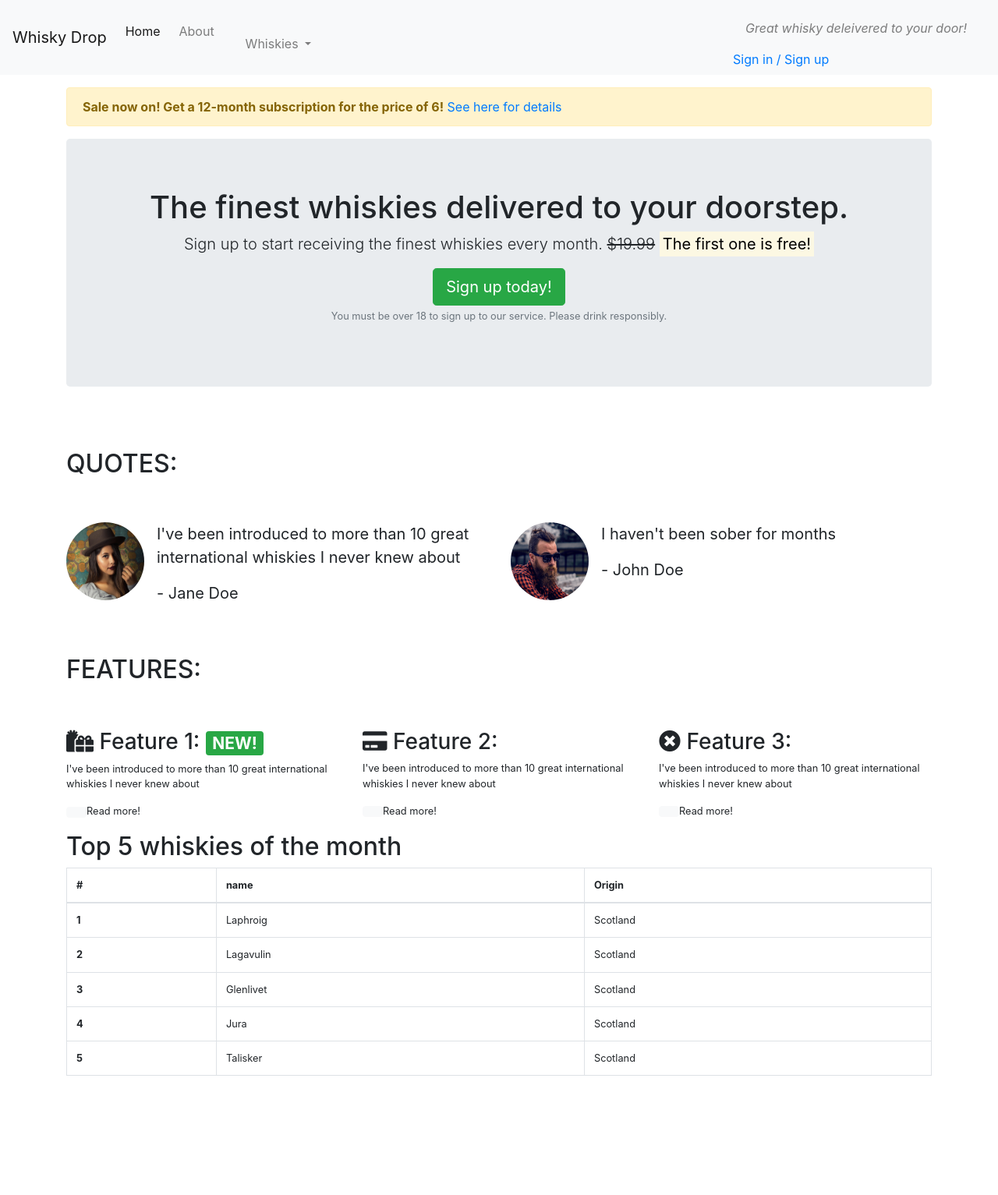
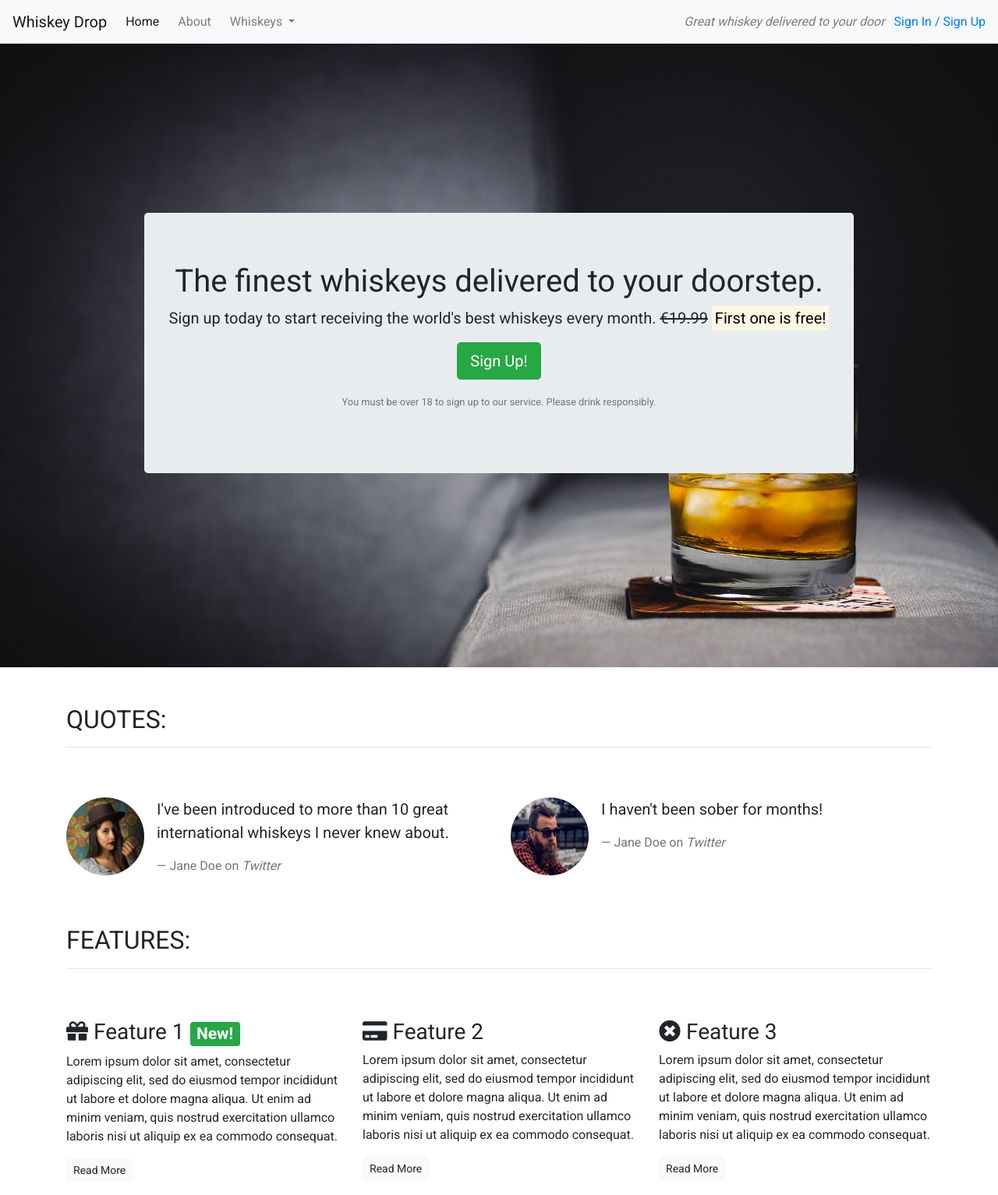
Before and after one commit to RossClarkScotland/Bootstrap1, a plain HTML site: page index.html in a window 1280 px wide. Shown: the whole page at 78% size. Before the commit the page ends 1396 px from the top, so only its background shows below. Drawn offline with nearby package versions, Linux system fonts and the light colour scheme.

Commit message:
started updating callout

```diff
--- /dev/null
+++ b/css/style.css
@@ -0,0 +1,30 @@
+body {
+    font-family: 'Roboto', sans-serif;
+}
+
+.alert-container {
+
+}
+
+.callout-container {
+    height: 100vh;
+
+    background: url("../images/whiskey-background.jpg") no-repeat bottom right fixed;
+    -webkit-background-size: cover;
+    -moz-background-size: cover;
+    -o-background-size: cover;
+    background-size: cover;
+
+    display: flex;
+    align-items: center;
+    justify-content: center;
+}
+}
+
+.quotes-container {
+
+}
+
+.features-container {
+
+}
--- a/index.html
+++ b/index.html
@@ -1,25 +1,32 @@
 <!DOCTYPE html>
-<html lang="en">
+<html lang="en-us">
+
 <head>
-    <meta charset="UTF-8">
+    <meta charset="utf-8">
     <meta name="viewport" content="width=device-width, initial-scale=1.0">
-    <title>Whisky Drop - Taste a new whisky every month!</title>
-    <link rel="stylesheet" href="https://stackpath.bootstrapcdn.com/bootstrap/4.5.0/css/bootstrap.min.css" integrity="sha384-9aIt2nRpC12Uk9gS9baDl411NQApFmC26EwAOH8WgZl5MYYxFfc+NcPb1dKGj7Sk" crossorigin="anonymous">
-<script src="https://stackpath.bootstrapcdn.com/bootstrap/4.5.0/js/bootstrap.min.js" integrity="sha384-OgVRvuATP1z7JjHLkuOU7Xw704+h835Lr+6QL9UvYjZE3Ipu6Tp75j7Bh/kR0JKI" crossorigin="anonymous"></script>
+    <title>Whiskey Drop | Taste a new whiskey every month</title>
+    <link rel="stylesheet" href="https://maxcdn.bootstrapcdn.com/bootstrap/4.1.3/css/bootstrap.min.css">
     <link rel="stylesheet" href="https://use.fontawesome.com/releases/v5.6.1/css/all.css" integrity="sha384-gfdkjb5BdAXd+lj+gudLWI+BXq4IuLW5IT+brZEZsLFm++aCMlF1V92rMkPaX4PP" crossorigin="anonymous">
+    <link href="https://fonts.googleapis.com/css2?family=Roboto:wght@400;700&display=swap" rel="stylesheet">
+    <link rel="stylesheet" href="css/style.css" type="text/css">
 </head>
+
 <body>
+    <!--Nav-->
     <nav class="navbar navbar-light navbar-expand-sm bg-light">
-        <a href="/" class="navbar-brand">Whisky Drop</a>
-        <button class="navbar-toggler ml-auto" type="button" data-toggle="collapse" data-target="#navbarNavDropdown" aria-expanded="false" aria-label="Toggle navigation">
+        <a href="/" class="navbar-brand">
+                    Whiskey Drop</a>
+
+        <button class="navbar-toggler ml-auto" type="button" data-toggle="collapse" data-target="#navbarNavDropdown" aria-controls="navbarNavDropdown" aria-expanded="false" aria-label="Toggle navigation">
         <span class="navbar-toggler-icon"></span></button>
+
         <div class="collapse navbar-collapse" id="navbarNavDropdown">
             <ul class="navbar-nav mr-auto">
                 <li class="active nav-item mr-2"><a class="nav-link" href="/">Home</a></li>
-                <li class="nav-item mr-2"><a class="nav-link" href="/about">About</li>
+                <li class="nav-item mr-2"><a class="nav-link" href="">About</a></li>
                 <li class="nav-item dropdown">
                     <a class="nav-link dropdown-toggle" href="#" id="navbarDropdownMenuLink" role="button" data-toggle="dropdown" aria-haspopup="true" aria-expanded="false">
-                    Whiskies
+          Whiskeys
         </a>
                     <div class="dropdown-menu" aria-labelledby="navbarDropdownMenuLink">
                         <a class="dropdown-item" href="#">Irish</a>
@@ -28,56 +35,63 @@
                         <a class="dropdown-item" href="#">American</a>
                     </div>
                 </li>
-                <li class="nav-item mr-2 d-block d-sm-none"><a class="nav-link" href="/login">Sign in / Sign up</li>
+
+                <li class="nav-item mr-2 d-block d-sm-none"><a class="nav-link" href="">Sign In / Sign Up</a></li>
+            </ul>
         </div>
         <div class="d-none d-md-block">
-            <p class="navbar-text my-auto mr-2"><i>Great whisky deleivered to your door!</i></p>
-            <a href="/login"> Sign in / Sign up</a>
-            </ul>
+            <p class="navbar-text my-auto mr-2"><i>Great whiskey delivered to your door</i></p>
+            <a href="/login">Sign In / Sign Up</a>
         </div>
-        </div>
+        <!--</div>-->
     </nav>
-    <article class="container mt-3">
-    <!-- callout -->
+    <!--alert container
+    <div class="container alert-container">
         <div class="row d-none d-sm-block">
             <div class="col-12">
                 <div class="alert alert-warning">
-                    <strong> Sale now on! Get a 12-month subscription for the price of 6!</strong>
-                    <a href="/">See here for details</a>
+                    <strong>Sale Now On!</strong> We've got a sale on. Get a 12 month subscription for the price of 6! <a href="">See here for more details</a>
                 </div>
             </div>
         </div>
+        <alert -->
+        <!-- Callout -->
+        <div class="container-fluid callout-container">
             <div class="row">
                 <div class="col-12">
                     <section class="callout jumbotron text-center">
-                <h1>The finest whiskies delivered to your doorstep.</h1>
-                <p class="lead">Sign up to start receiving the finest whiskies every month.
-                <s class="d-none d-sm-inline">$19.99</s>
+                        <h1>The finest whiskeys delivered to your doorstep.</h1>
+                        <p class="lead">Sign up today to start receiving the world's best whiskeys every month.
+                            <s class="d-none d-sm-inline">€19.99</s>
                             <span class="d-inline d-sm-none"><br></span>
-                <strong><mark>The first one is free!</mark></strong></p>
-                <button class="btn btn-success btn-lg" data-toggle="modal" data-target="#signUpModal">Sign up today!</button>
-                <p class="text-muted"><small>You must be over 18 to sign up to our service. Please drink responsibly.</small</p>
-            <!-- /. callout -->
+                            <strong><mark>First one is free!</mark></strong></p>
+                        <p><button class="btn btn-lg btn-success" data-toggle="modal" data-target="#signUpModal">Sign Up!</button></p>
+                        <p class="text-muted"><small>You must be over 18 to sign up to our service. Please drink responsibly.</small></p>
                     </section>
                 </div>
             </div>
-    <!-- quotes-->
+        </div>
+        <!-- /.callout -->
+    </div>
+        <!-- Quotes -->
+        <div class="container quotes">
             <section class="quotes">
                 <div class="row">
                     <div class="col-12 my-5">
                         <h2 class="text-uppercase">Quotes:</h2>
+                        <hr />
                     </div>
                 </div>
                 <div class="row">
                     <div class="col-12 col-md-6">
                         <div class="media">
                             <div class="d-none d-sm-block">
-                        <img src="images/girl-image.png" class="rounded-circle mr-3" height=100 width=100">
+                                <img src="images/girl-image.png" class="rounded-circle mr-3" height=100 width=100>
                             </div>
                             <div class="media-body">
                                 <blockquote class="blockquote">
-                            <p>I've been introduced to more than 10 great international whiskies I never knew about</p>
-                            <p>- Jane Doe</p>
+                                    <p>I've been introduced to more than 10 great international whiskeys I never knew about.</p>
+                                    <footer class="blockquote-footer">Jane Doe on <cite title="Twitter">Twitter</cite></footer>
                                 </blockquote>
                             </div>
                         </div>
@@ -85,101 +99,62 @@
                     <div class="col-12 col-md-6">
                         <div class="media">
                             <div class="d-none d-sm-block">
-                    <img src="images/guy-image.png" class="rounded-circle mr-3" height=100 width=100">
+                                <img src="images/guy-image.png" class="rounded-circle mr-3" height=100 width=100>
                             </div>
                             <div class="media-body">
                                 <blockquote class="blockquote">
-                            <p>I haven't been sober for months</p>
-                            <p>- John Doe</p>
+                                    <p>I haven't been sober for months!</p>
+                                    <footer class="blockquote-footer">Jane Doe on <cite title="Twitter">Twitter</cite></footer>
                                 </blockquote>
                             </div>
                         </div>
                     </div>
                 </div>
             </section>
-    <!-- /. quotes-->
-
-    <!-- features-->
+        <!-- /.quotes -->
+        </div>
+        <!-- Features -->
+        <div class="container features">
             <section class="features">
                 <div class="row">
                     <div class="col-12 my-5">
                         <h2 class="text-uppercase">Features:</h2>
+                        <hr />
                     </div>
                 </div>
                 <div class="row">
                     <div class="col-12 col-md-6 col-lg-4">
                         <div class="feature">
-                <h3><i class="fas fa-gifts d-none d-sm-inline"></i> Feature 1: <span class="badge badge-success">NEW!</span></h3>
-                <p>I've been introduced to more than 10 great international whiskies I never knew about</p>
-                <p><a class="btn btn-small btn-light href="""></a>Read more!</p>
+                            <h3><i class="fas fa-gift d-none d-sm-inline"></i> Feature 1 <span class="badge badge-success">New!</span></h3>
+                            <p>Lorem ipsum dolor sit amet, consectetur adipiscing elit, sed do eiusmod tempor incididunt ut labore et dolore magna aliqua. Ut enim ad minim veniam, quis nostrud exercitation ullamco laboris nisi ut aliquip ex ea commodo consequat.</p>
+                            <p><a class="btn btn-sm btn-light" href="">Read More</a></p>
                         </div>
                     </div>
                     <div class="col-12 col-md-6 col-lg-4">
                         <div class="feature">
-                <h3> <i class="fas fa-credit-card d-none d-sm-inline"></i> Feature 2:</h3>
-                <p>I've been introduced to more than 10 great international whiskies I never knew about</p>
-                <p><a class="btn btn-small btn-light href="""></a>Read more!</p>
+                            <h3><i class="fas fa-credit-card d-none d-sm-inline"></i> Feature 2</h3>
+                            <p>Lorem ipsum dolor sit amet, consectetur adipiscing elit, sed do eiusmod tempor incididunt ut labore et dolore magna aliqua. Ut enim ad minim veniam, quis nostrud exercitation ullamco laboris nisi ut aliquip ex ea commodo consequat.</p>
+                            <p><a class="btn btn-sm btn-light" href="">Read More</a></p>
                         </div>
                     </div>
-
                     <div class="col-12 d-md-none d-lg-block col-lg-4">
                         <div class="feature">
-                <h3> <i class="fas fa-times-circle d-none d-sm-inline"></i> Feature 3:</h3>
-                <p>I've been introduced to more than 10 great international whiskies I never knew about</p>
-                <p><a class="btn btn-small btn-light href="""></a>Read more!</p>
+                            <h3><i class="fas fa-times-circle d-none d-sm-inline"></i> Feature 3</h3>
+                            <p>Lorem ipsum dolor sit amet, consectetur adipiscing elit, sed do eiusmod tempor incididunt ut labore et dolore magna aliqua. Ut enim ad minim veniam, quis nostrud exercitation ullamco laboris nisi ut aliquip ex ea commodo consequat.</p>
+                            <p><a class="btn btn-sm btn-light" href="">Read More</a></p>
                         </div>
                     </div>
                 </div>
-    <!-- /. features-->
+            </section>
+        </div>
+        <!-- /.features -->
 
-    <!--table-->
-    <section>
-     <table class="table table-bordered">
-  <thead>
-    <tr>
-      <th scope="col">#</th>
-      <th scope="col">name</th>
-      <th scope="col">Origin</th>
-    </tr>
-  </thead>
-  <tbody>
-    <h2>Top 5 whiskies of the month</h2>
-    <tr>
-      <th scope="row">1</th>
-      <td>Laphroig</td>
-      <td>Scotland</td>
-    </tr>
-    <tr>
-      <th scope="row">2</th>
-      <td>Lagavulin</td>
-      <td>Scotland</td>
-    </tr>
-    <tr>
-      <th scope="row">3</th>
-      <td>Glenlivet</td>
-      <td>Scotland</td>
-    </tr>
-    <tr>
-      <th scope="row">4</th>
-      <td>Jura</td>
-      <td>Scotland</td>
-    </tr>
-    <tr>
-      <th scope="row">5</th>
-      <td>Talisker</td>
-      <td>Scotland</td>
-    </tr>
-  </tbody>
-</table>
-    </section>
-    <!-- /. table-->
-    </article>
 
     <div class="modal" tabindex="-1" role="dialog" id="signUpModal">
-        <div class="modal-dialog">
+        <div class="modal-dialog" role="document">
             <div class="modal-content">
                 <div class="modal-header">
-                <h5 class="modal-title">Sign up to Whisky Drop!</h5>
+                    <h5 class="modal-title">Sign Up To Whiskey Drop!</h5>
                     <button type="button" class="close" data-dismiss="modal" aria-label="Close">
           <span aria-hidden="true">&times;</span>
         </button>
@@ -188,7 +163,7 @@
                     <form>
                         <div class="form-group">
                             <label for="exampleInputEmail1">Email address</label>
-                        <input type="email" class="form-control" id="exampleInputEmail1" aria-describedby="emailHelp" placeholder="Enter your email address">
+                            <input type="email" class="form-control" id="exampleInputEmail1" aria-describedby="emailHelp" placeholder="Enter email">
                             <small id="emailHelp" class="form-text text-muted">We'll never share your email with anyone else.</small>
                         </div>
                         <div class="form-group">
@@ -196,10 +171,10 @@
                             <input type="password" class="form-control" id="password" placeholder="Password">
                         </div>
                         <div class="form-group">
-                        <label for="repeatPassword">Repeat password</label>
-                        <input type="password" class="form-control" id="repeatPassword" placeholder="Repeat password">
+                            <label for="repeatPassword">Repeat Password</label>
+                            <input type="password" class="form-control" id="repeatPassword" placeholder="Repeat Password">
                         </div>
-                    <button type="submit" class="btn btn-primary">Submit</button>
+                        <button type="submit" class="btn btn-success">Submit</button>
                     </form>
                 </div>
             </div>
@@ -210,5 +185,5 @@
     <script src="https://cdnjs.cloudflare.com/ajax/libs/popper.js/1.14.3/umd/popper.min.js" integrity="sha384-ZMP7rVo3mIykV+2+9J3UJ46jBk0WLaUAdn689aCwoqbBJiSnjAK/l8WvCWPIPm49" crossorigin="anonymous"></script>
     <script src="https://stackpath.bootstrapcdn.com/bootstrap/4.1.3/js/bootstrap.min.js" integrity="sha384-ChfqqxuZUCnJSK3+MXmPNIyE6ZbWh2IMqE241rYiqJxyMiZ6OW/JmZQ5stwEULTy" crossorigin="anonymous"></script>
 </body>
-</body>
+
 </html>
```
Also changed, not shown: images/whiskey-background.jpg (added). Lines whose indentation alone changed are shown as unchanged.
